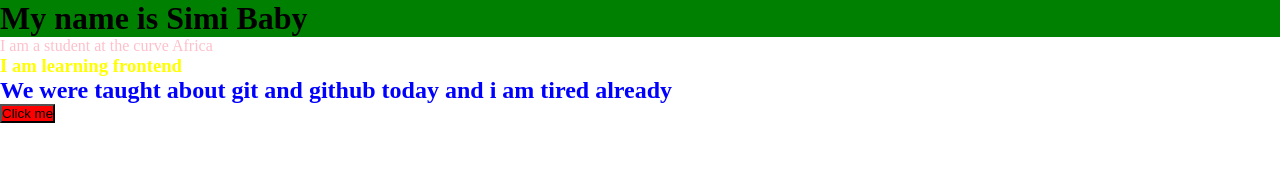
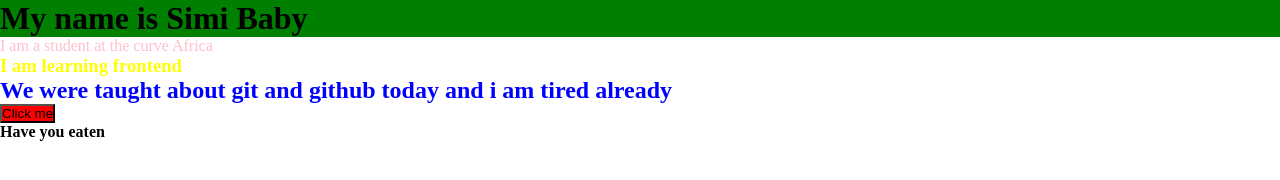
Before and after one commit to simisola-tech/third-class, a website: page index.html in a window 1280 px wide. Drawn offline with Linux system fonts and the light colour scheme.

Commit message:
I added h4 tag

```diff
--- a/index.html
+++ b/index.html
@@ -12,5 +12,6 @@
     <h3>I am learning frontend</h3>
     <h2>We were taught about git and github today and i am tired already</h2>
     <button>Click me</button>
+    <h4>Have you eaten</h4>
 </body>
 </html>
```
